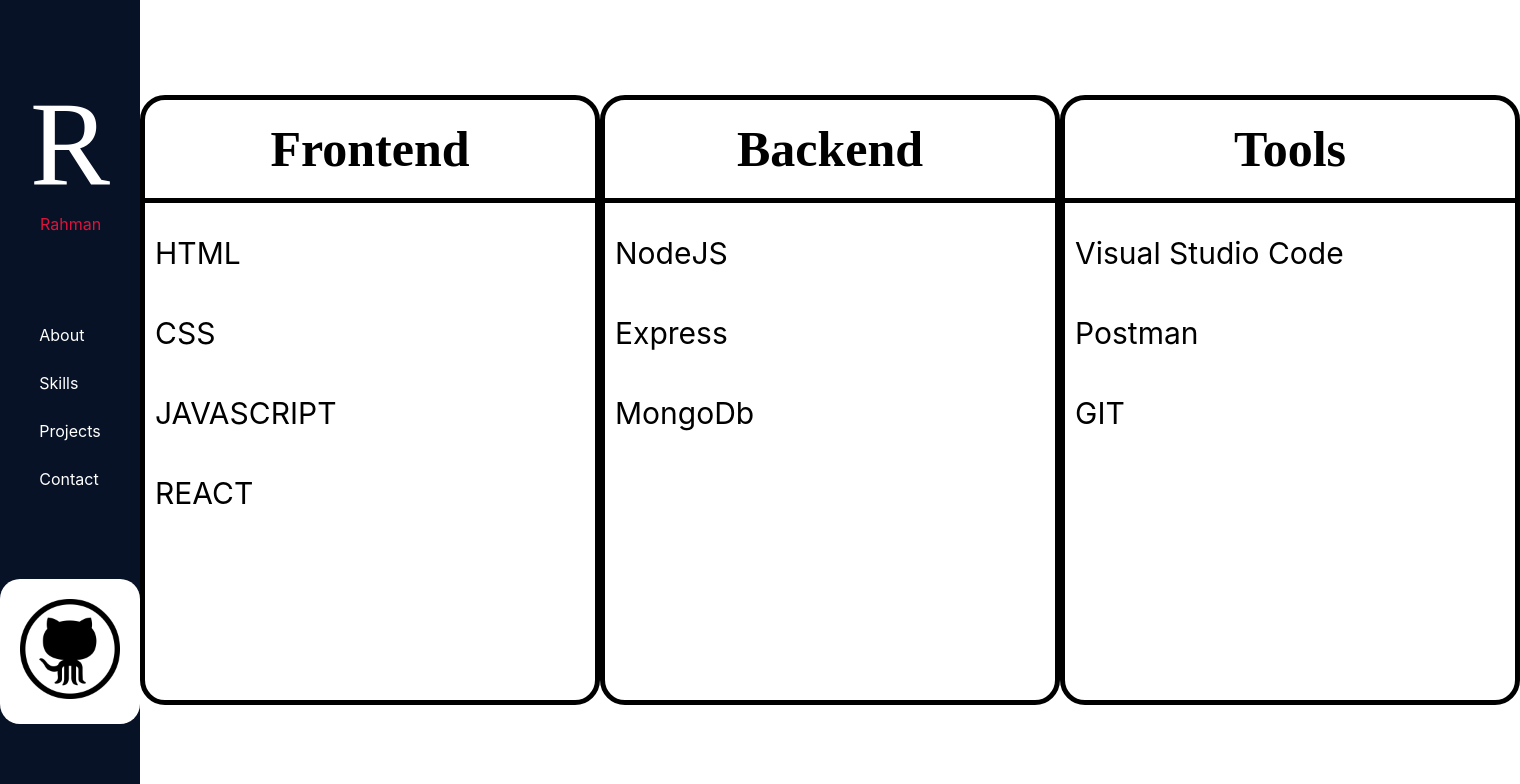
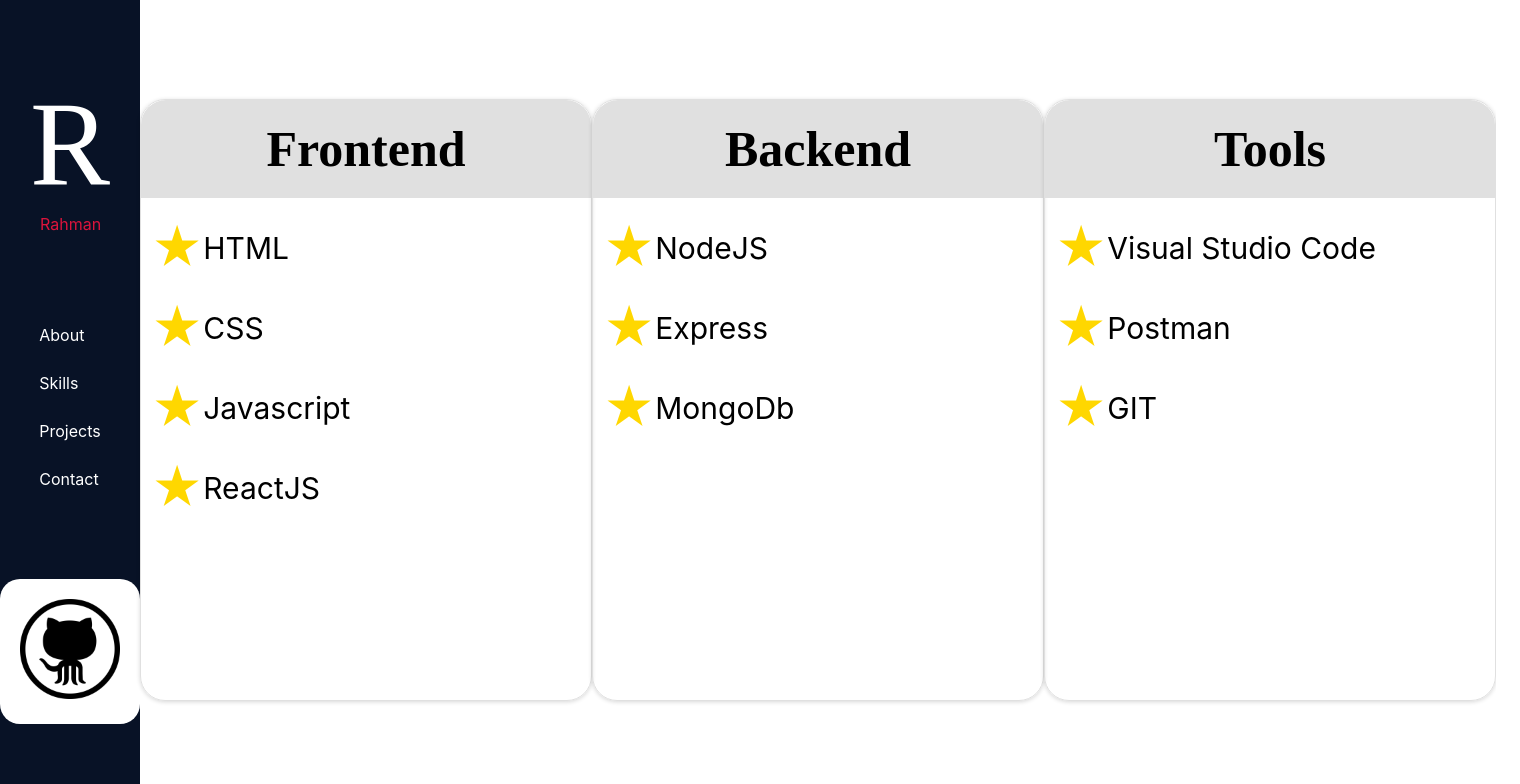
Before and after one commit to rahman351/hello-rahman, a React (Create React App) app: page /skills in a window 1280 px wide. Shown: the top 784 px of the page, 1520 px wide, since content can reach past the window. Built offline with nearby package versions, Linux system fonts and the light colour scheme; a web font is replaced by a local one.

Commit message:
CSS for skills

```diff
--- a/package.json
+++ b/package.json
@@ -8,6 +8,7 @@
     "@testing-library/user-event": "^13.5.0",
     "react": "^18.2.0",
     "react-dom": "^18.2.0",
+    "react-rating-stars-component": "^2.2.0",
     "react-router-dom": "^5.3.3",
     "react-scripts": "5.0.1",
     "web-vitals": "^2.1.4"
--- a/src/RightContainer/Skills/Skills.css
+++ b/src/RightContainer/Skills/Skills.css
@@ -8,22 +8,28 @@
 }
 
 .skills{
-    border: 5px solid black;
-
+    border: 1px solid #e0e0e0;
     width:450px;
     height:600px;
     border-radius: 25px;
+    box-shadow: rgba(0, 0, 0, 0.16) 0px 1px 4px;
 
 }
 .skill-heading{
-    padding: 20px ;
+    padding-top: 20px;
+    padding-bottom: 20px;
+    border-radius: 25px 25px 0px 0px;
     text-align: center;
     font-size: 25px;
     font-family: 'Aboreto';
-    border-bottom: 5px solid black;
+    background-color: #e0e0e0;
 }
 .skill-sub-heading{
     padding: 10px;
     line-height: 5rem;
     font-size: 30px;
 }
+
+.skill-sub-heading p{
+    display: flex;
+}
--- a/src/RightContainer/Skills/Skills.js
+++ b/src/RightContainer/Skills/Skills.js
@@ -1,3 +1,4 @@
+import Star from '../../Star';
 import './Skills.css'
 
 const Skills = () => {
@@ -8,10 +9,22 @@
                     <h1>Frontend</h1>
                     </div>
                 <div className="skill-sub-heading">
-                    <p>HTML</p>
-                    <p>CSS</p>
-                    <p>JAVASCRIPT</p>
-                    <p>REACT</p>
+                    <p>
+                        <Star/>
+                        HTML
+                    </p>
+                    <p>
+                        <Star/>
+                        CSS
+                    </p>
+                    <p>
+                        <Star/>
+                        Javascript
+                    </p>
+                    <p>
+                        <Star/>
+                        ReactJS
+                    </p>
                 </div>
              </div>
              <div className="skills">
@@ -19,9 +32,18 @@
                     <h1>Backend</h1>
                     </div>
                 <div className="skill-sub-heading">
-                    <p>NodeJS</p>
-                    <p>Express</p>
-                    <p>MongoDb</p>
+                    <p>
+                        <Star/>
+                        NodeJS
+                    </p>
+                    <p>
+                        <Star/>
+                        Express
+                    </p>
+                    <p>
+                        <Star/>
+                        MongoDb
+                    </p>
                 </div>
              </div>
              <div className="skills">
@@ -29,9 +51,18 @@
                     <h1>Tools</h1>
                     </div>
                 <div className="skill-sub-heading">
-                    <p>Visual Studio Code</p>
-                    <p>Postman</p>
-                    <p>GIT</p>
+                    <p>
+                        <Star/>
+                        Visual Studio Code
+                    </p>
+                    <p>
+                        <Star/>
+                        Postman
+                    </p>
+                    <p>
+                        <Star/>
+                        GIT
+                    </p>
                 </div>
              </div>
         </div>
--- /dev/null
+++ b/src/Star.js
@@ -0,0 +1,12 @@
+import ReactStars from "react-rating-stars-component";
+const Star = () => {
+    return ( <ReactStars
+        count={1}
+        size={50}
+        value={1}
+        onChange={()=>{}}
+        activeColor="#ffd700"
+    /> );
+}
+
+export default Star;
```
Also changed, not shown: 1 other file (tests, documents, lock files or other folders).
